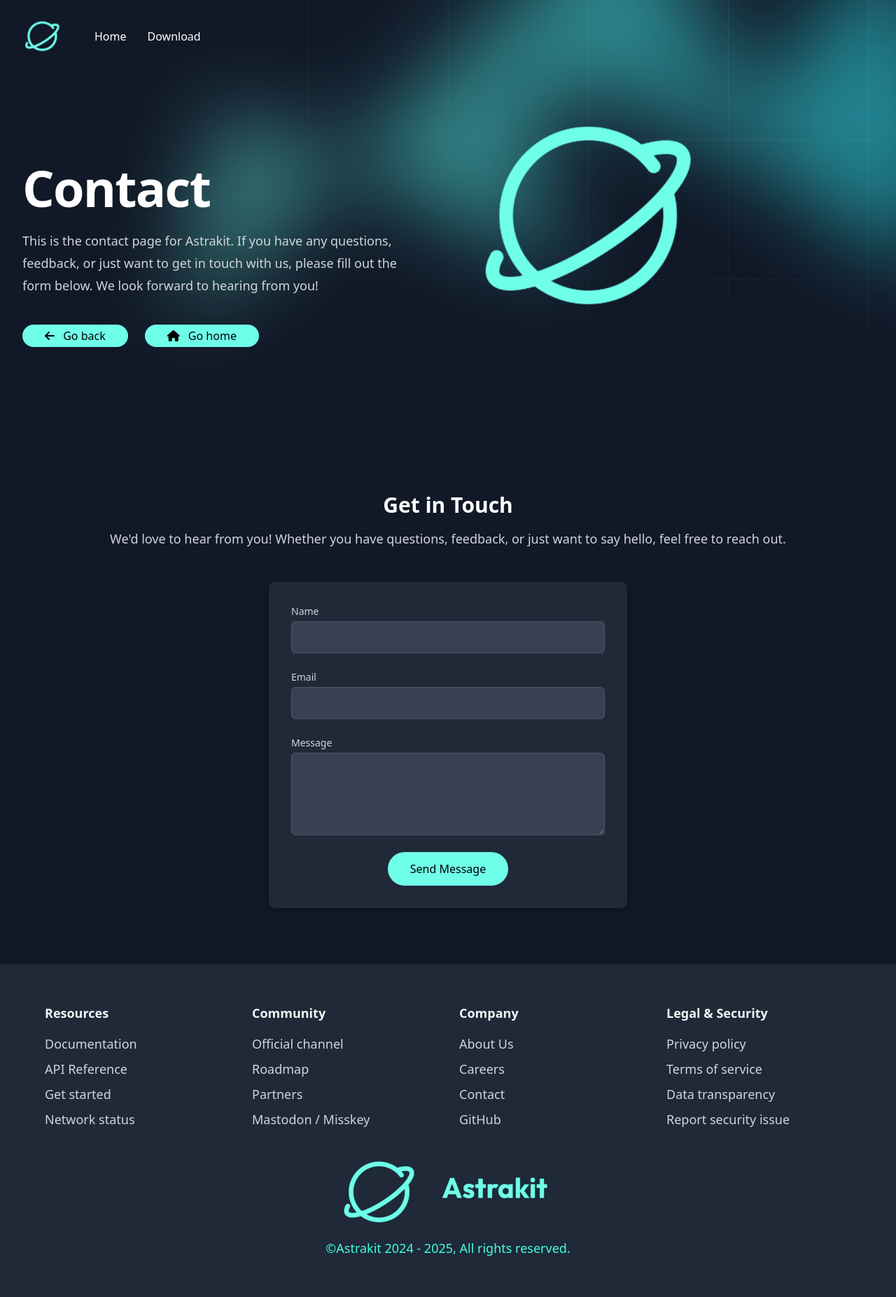
After one commit to astrakit/main-website, a PHP site: page /contact in a window 1280 px wide. The commit adds this page. Shown: the whole page at 70% size. Run offline with PHP 8.4, Linux system fonts and the light colour scheme.

```diff
--- /dev/null
+++ b/contact.php
@@ -0,0 +1,112 @@
+<?php include 'inc/decoration.php'; ?>
+<!DOCTYPE html>
+<html lang="en">
+
+<head>
+    <meta charset="utf-8">
+    <title>Astrakit · Contact</title>
+    <link rel="preconnect" href="https://fonts.googleapis.com">
+    <link rel="preconnect" href="https://fonts.gstatic.com" crossorigin="">
+    <link href="https://fonts.googleapis.com/css2?family=Quicksand:wght@300..700&amp;display=swap" rel="stylesheet">
+    <link href="src/styles/output.css" rel="stylesheet">
+    <link href="src/styles/extra.css" rel="stylesheet">
+    <link rel="icon" href="favicon-2.png">
+
+    <?php include 'inc/head.php'; ?>
+
+    <meta name="viewport" content="width=device-width, initial-scale=1.0">
+
+    <meta name="description" content="Astrakit is a free and open-source chat app designed by nerds. Enjoy secure, seamless communication with powerful features and complete transparency, all without any cost.">
+    <meta name="author" content="Astrakit · Contact">
+    <meta content="#6FFFE9" data-react-helmet="true" name="theme-color">
+    <meta property="og:image" content="https://astrakit.cc/logo.png">
+
+</head>
+
+<body class="bg-gray-900" data-scroll-container>
+
+    <?php include 'inc/nav.php'; ?>
+
+    <div class="relative w-full h-full">
+
+        <div class="relative isolate overflow-hidden bg-gray-900">
+            <div class="absolute inset-0 -z-20 h-full w-full animate-fade animate-duration-[3000ms]">
+                <div class="absolute bottom-0 left-0 right-0 h-32 bg-gradient-to-t from-gray-900 to-transparent"></div>
+            </div>
+            <svg class="absolute inset-0 -z-10 h-full w-full stroke-white/10 [mask-image:radial-gradient(100%_100%_at_top_right,white,transparent)] animate-fade-down" aria-hidden="true">
+                <defs>
+                    <pattern id="983e3e4c-de6d-4c3f-8d64-b9761d1534cc" width="200" height="200" x="50%" y="-1" patternUnits="userSpaceOnUse">
+                        <path d="M.5 200V.5H200" fill="none" />
+                    </pattern>
+                </defs>
+                <svg x="50%" y="-1" class="overflow-visible fill-gray-800/20">
+                    <path d="M-200 0h201v201h-201Z M600 0h201v201h-201Z M-400 600h201v201h-201Z M200 800h201v201h-201Z" stroke-width="0" />
+                </svg>
+                <rect width="100%" height="100%" stroke-width="0" fill="url(#983e3e4c-de6d-4c3f-8d64-b9761d1534cc)" />
+            </svg>
+            <div class="absolute left-[calc(50%-4rem)] top-10 -z-10 transform-gpu blur-3xl sm:left-[calc(50%-18rem)] lg:left-48 lg:top-[calc(50%-30rem)] xl:left-[calc(50%-24rem)] animate-fade animate-duration-[3000ms]" aria-hidden="true">
+                <div class="aspect-[1108/632] w-[69.25rem] bg-gradient-to-r from-[#6FFFE9] to-[#2bf1ff] opacity-50" style="clip-path: polygon(73.6% 51.7%, 91.7% 11.8%, 100% 46.4%, 97.4% 82.2%, 92.5% 84.9%, 75.7% 64%, 55.3% 47.5%, 46.5% 49.4%, 45% 62.9%, 50.3% 87.2%, 21.3% 64.1%, 0.1% 100%, 5.4% 51.1%, 21.4% 63.9%, 58.9% 0.2%, 73.6% 51.7%)"></div>
+            </div>
+            <div class="mx-auto max-w-7xl px-6 pt-20 pb-24 sm:pb-32 lg:flex lg:px-8 animate-fade">
+                <div class="mx-auto max-w-2xl flex-shrink-0 lg:mx-0 lg:max-w-xl lg:pt-8 mt-20">
+                    <h1 class="mt-10 text-5xl font-bold tracking-tight text-white sm:text-7xl">Contact</h1>
+                    <p class="mt-6 text-lg leading-8 text-gray-300">This is the contact page for Astrakit. If you have any questions, feedback, or just want to get in touch with us, please fill out the form below. We look forward to hearing from you!</p>
+                    <div class="mt-10 flex items-center gap-x-6">
+                        <a href="javascript:history.back()" class="bg-[#6FFFE9] text-black py-1 px-8 rounded-full hover:bg-[#43ffe3] transition">
+                            <i class="fas fa-arrow-left mr-2"></i> Go back
+                        </a>
+                        <a href="/" class="bg-[#6FFFE9] text-black py-1 px-8 rounded-full hover:bg-[#43ffe3] transition">
+                            <i class="fas fa-home mr-2"></i> Go home
+                        </a>
+                    </div>
+                </div>
+                <div class="relative mt-20 lg:ml-20 flex justify-center lg:justify-start animate-fade-left lg:w-1/2">
+                    <img src="/src/img/logo.png" alt="Contact Us" class="w-full rounded-lg" style="max-width: 300px;max-height: 300px;">
+                </div>
+            </div>
+        </div>
+
+        <section class="py-20 bg-gray-900 animate-fade-left" id="contact">
+            <div class="max-w-7xl mx-auto px-4 sm:px-6 lg:px-8">
+                <h2 class="text-3xl font-bold text-white text-center">Get in Touch</h2>
+                <p class="text-lg text-gray-300 text-center mt-4">We'd love to hear from you! Whether you have questions, feedback, or just want to say hello, feel free to reach out.</p>
+                <div class="mt-12 flex justify-center">
+                    <form class="w-full max-w-lg bg-gray-800 p-8 rounded-lg shadow-lg">
+                        <div class="mb-6">
+                            <label for="name" class="block text-sm font-medium text-gray-300">Name</label>
+                            <input type="text" id="name" name="name" class="mt-1 block w-full p-2.5 bg-gray-700 border border-gray-600 rounded-md text-white" required>
+                        </div>
+                        <div class="mb-6">
+                            <label for="email" class="block text-sm font-medium text-gray-300">Email</label>
+                            <input type="email" id="email" name="email" class="mt-1 block w-full p-2.5 bg-gray-700 border border-gray-600 rounded-md text-white" required>
+                        </div>
+                        <div class="mb-6">
+                            <label for="message" class="block text-sm font-medium text-gray-300">Message</label>
+                            <textarea id="message" name="message" rows="4" class="mt-1 block w-full p-2.5 bg-gray-700 border border-gray-600 rounded-md text-white" required></textarea>
+                        </div>
+                        <div class="flex justify-center">
+                            <a href="#" id="mailto-link" class="bg-[#6FFFE9] text-black py-3 px-8 rounded-full hover:bg-[#43ffe3] transition">Send Message</a>
+                        </div>
+                    </form>
+
+                    <script>
+                        document.getElementById('mailto-link').addEventListener('click', function(event) {
+                            event.preventDefault();
+                            const name = document.getElementById('name').value;
+                            const email = document.getElementById('email').value;
+                            const message = document.getElementById('message').value;
+                            const mailtoLink = `mailto:contact@astrokit.cc?subject=Contact%20from%20${encodeURIComponent(name)}&body=${encodeURIComponent(message)}%0A%0AFrom:%20${encodeURIComponent(name)}%20(${encodeURIComponent(email)})`;
+                            window.location.href = mailtoLink;
+                        });
+                    </script>
+                </div>
+            </div>
+        </section>
+
+    </div>
+
+    <?php include 'inc/footer.php'; ?>
+    <?php include 'inc/scripts.php'; ?>
+</body>
+
+</html>
--- a/inc/footer.php
+++ b/inc/footer.php
@@ -17,6 +17,7 @@
                         <li><a href="#" class="hover:text-[#43ffe3]">Official channel</a></li>
                         <li><a href="#" class="hover:text-[#43ffe3]">Roadmap</a></li>
                         <li><a href="#" class="hover:text-[#43ffe3]">Partners</a></li>
+                        <li><a href="https://cat-space.net/@astrakit" class="hover:text-[#43ffe3]">Mastodon / Misskey</a></li>
                     </ul>
                 </div>
                 <div>
@@ -24,24 +25,24 @@
                     <ul class="text-lg text-gray-300 space-y-2">
                         <li><a href="#" class="hover:text-[#43ffe3]">About Us</a></li>
                         <li><a href="#" class="hover:text-[#43ffe3]">Careers</a></li>
-                        <li><a href="#" class="hover:text-[#43ffe3]">Contact</a></li>
+                        <li><a href="/contact" class="hover:text-[#43ffe3]">Contact</a></li>
                         <li><a href="https://github.com/astrakit" class="hover:text-[#43ffe3]">GitHub</a></li>
                     </ul>
                 </div>
                 <div>
                     <h3 class="text-lg font-semibold text-gray-100 mb-4">Legal & Security</h3>
                     <ul class="text-lg text-gray-300 space-y-2">
-                        <li><a href="#" class="hover:text-[#43ffe3]">Privacy policy</a></li>
-                        <li><a href="#" class="hover:text-[#43ffe3]">Terms of service</a></li>
-                        <li><a href="#" class="hover:text-[#43ffe3]">Data transparency</a></li>
-                        <li><a href="#" class="hover:text-[#43ffe3]">Report security issue</a></li>
+                        <li><a href="/privacy" class="hover:text-[#43ffe3]">Privacy policy</a></li>
+                        <li><a href="/tos" class="hover:text-[#43ffe3]">Terms of service</a></li>
+                        <li><a href="/data-transparency" class="hover:text-[#43ffe3]">Data transparency</a></li>
+                        <li><a href="/contact" class="hover:text-[#43ffe3]">Report security issue</a></li>
                     </ul>
                 </div>
             </div>
         </div>
         <div class="max-w-3xl mx-auto pt-10 text-center">
             <img src="logo-long.png" alt="Astrakit Logo" class="mx-auto mb-4" style="height: 100px;">
-            <span class="text-lg text-[#43ffe3] block">©<a href="https://astrokit.cc/">Astrakit</a> 2024 - Present, All rights reserved.</span>
+            <span class="text-lg text-[#43ffe3] block">©<a href="https://astrokit.cc/">Astrakit</a> 2024 - <?php echo date("Y"); ?>, All rights reserved.</span>
         </div>
     </div>
 </footer>
--- a/src/styles/output.css
+++ b/src/styles/output.css
@@ -983,6 +983,11 @@ video {
   padding-right: 2rem;
 }
 
+.py-1 {
+  padding-top: 0.25rem;
+  padding-bottom: 0.25rem;
+}
+
 .py-14 {
   padding-top: 3.5rem;
   padding-bottom: 3.5rem;
@@ -1226,12 +1231,20 @@ video {
     display: flex;
   }
 
+  .lg\:w-1\/2 {
+    width: 50%;
+  }
+
   .lg\:max-w-xl {
     max-width: 36rem;
   }
 
   .lg\:grid-cols-3 {
     grid-template-columns: repeat(3, minmax(0, 1fr));
+  }
+
+  .lg\:justify-start {
+    justify-content: flex-start;
   }
 
   .lg\:justify-center {
```
Also changed, not shown: 404.php (added, +109 -0 lines), data-transparency.php (added, +81 -0 lines), privacy.php (added, +81 -0 lines), tos.php (added, +81 -0 lines).
